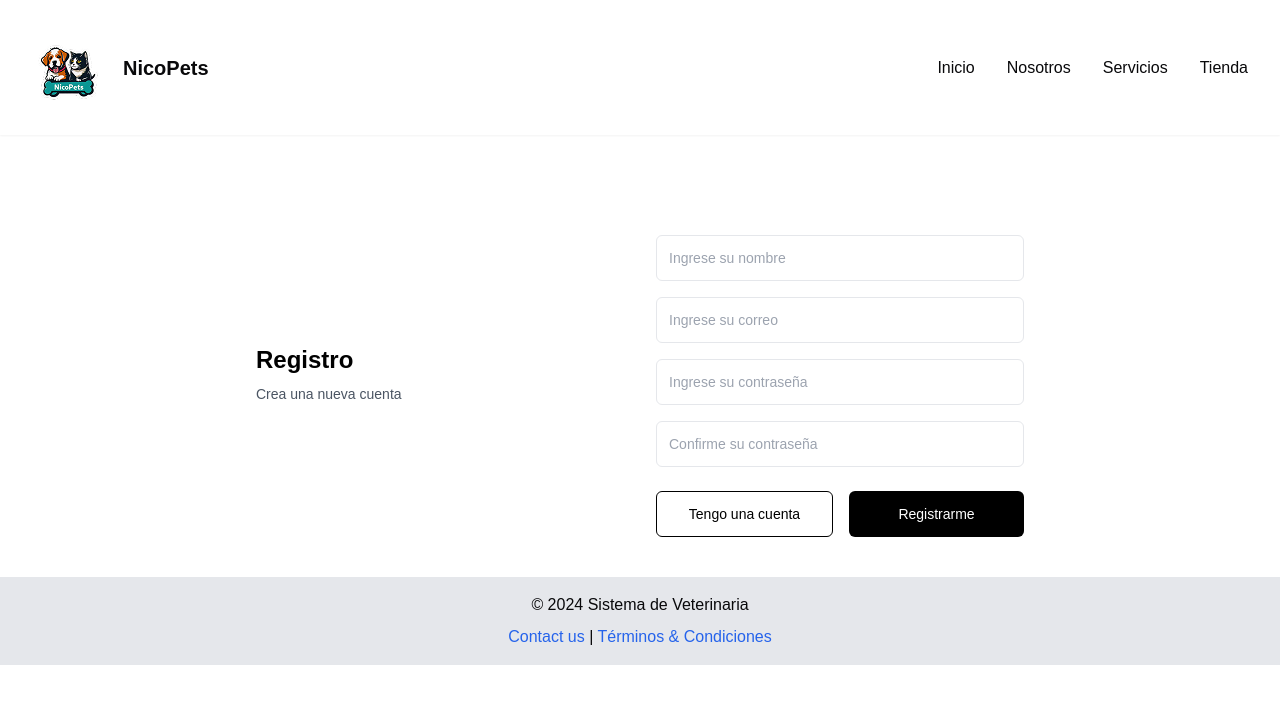
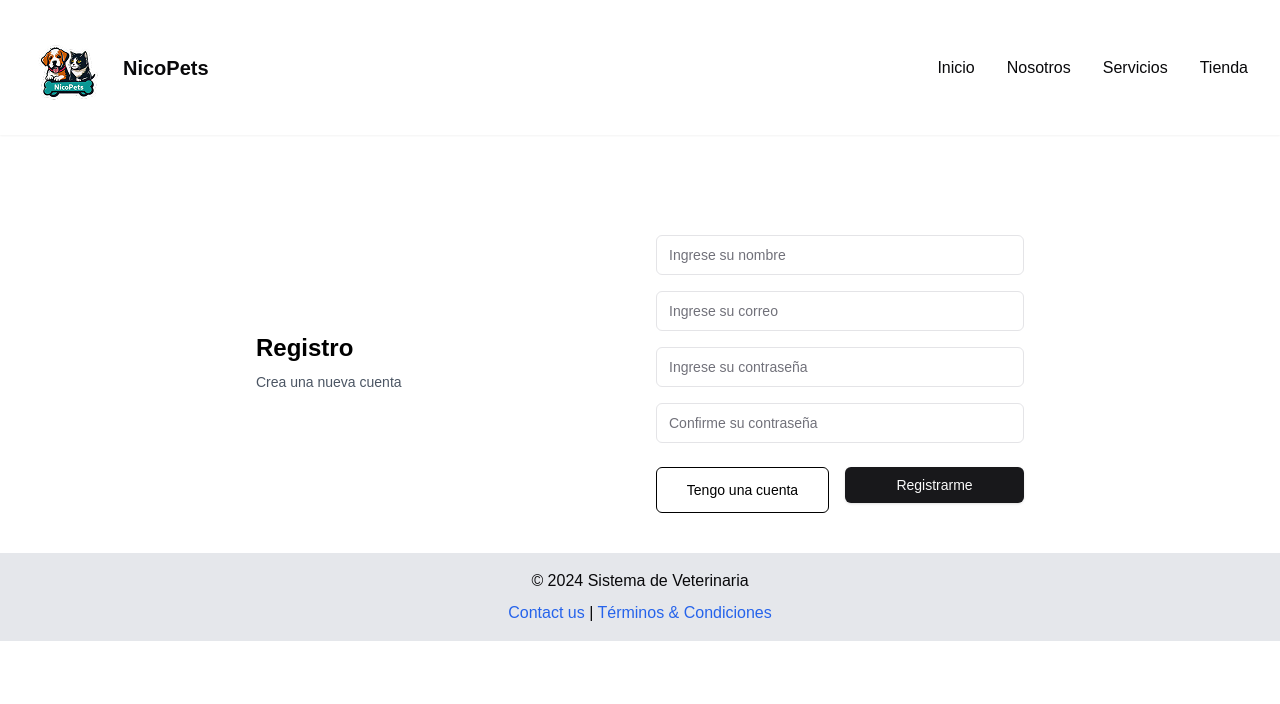
Before and after one commit to belencita12/IISS2, a Next.js app: page /register in a window 1280 px wide. Shown: the top 704 px of the page. Built offline with nearby package versions, Linux system fonts and the light colour scheme.

Commit message:
Pantalla registro de usuarios finalizada

```diff
--- a/src/app/register/page.tsx
+++ b/src/app/register/page.tsx
@@ -3,6 +3,8 @@
 import type React from "react"
 import { useState } from "react"
 import Link from "next/link"
+import { ValidatedInput } from "@/components/global/ValidatedInput"
+import { Button } from "@/components/ui/button";
 
 interface IFormData {
     username: string
@@ -91,43 +93,39 @@ export default function RegisterForm() {
                         {error && <p className="text-red-500 text-sm">{error}</p>}
                         {success && <p className="text-green-500 text-sm">{success}</p>}
 
-                        <input
+                        <ValidatedInput
                             type="text"
                             name="username"
                             placeholder="Ingrese su nombre"
                             value={formData.username}
                             onChange={handleChange}
-                            className="w-full px-3 py-3 border border-gray-200 rounded-md text-sm outline-none focus:border-black"
                             required
                         />
 
-                        <input
+                        <ValidatedInput
                             type="email"
                             name="email"
                             placeholder="Ingrese su correo"
                             value={formData.email}
                             onChange={handleChange}
-                            className="w-full px-3 py-3 border border-gray-200 rounded-md text-sm outline-none focus:border-black"
                             required
                         />
 
-                        <input
+                        <ValidatedInput
                             type="password"
                             name="password"
                             placeholder="Ingrese su contraseña"
                             value={formData.password}
                             onChange={handleChange}
-                            className="w-full px-3 py-3 border border-gray-200 rounded-md text-sm outline-none focus:border-black"
                             required
                         />
 
-                        <input
+                        <ValidatedInput
                             type="password"
                             name="confirmPassword"
                             placeholder="Confirme su contraseña"
                             value={formData.confirmPassword}
                             onChange={handleChange}
-                            className="w-full px-3 py-3 border border-gray-200 rounded-md text-sm outline-none focus:border-black"
                             required
                         />
 
@@ -135,9 +133,9 @@ export default function RegisterForm() {
                             <Link href="/login" className="flex-1 px-3 py-3 border border-black rounded-md bg-transparent text-black text-sm text-center hover:bg-gray-50">
                                 Tengo una cuenta
                             </Link>
-                            <button type="submit" className="flex-1 px-3 py-3 border-none rounded-md bg-black text-white text-sm hover:bg-gray-800">
+                            <Button type="submit" className="flex-1">
                                 Registrarme
-                            </button>
+                            </Button>
                         </div>
                     </form>
                 </div>
```
